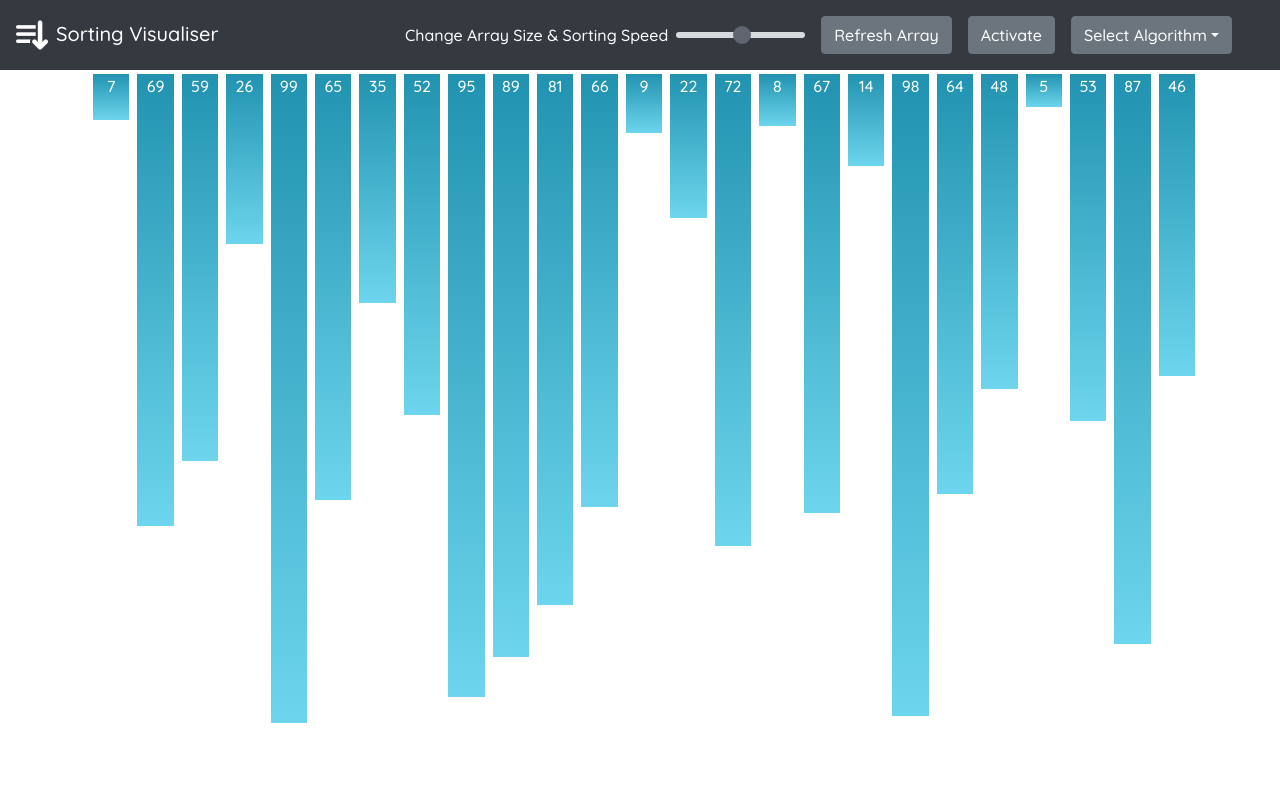
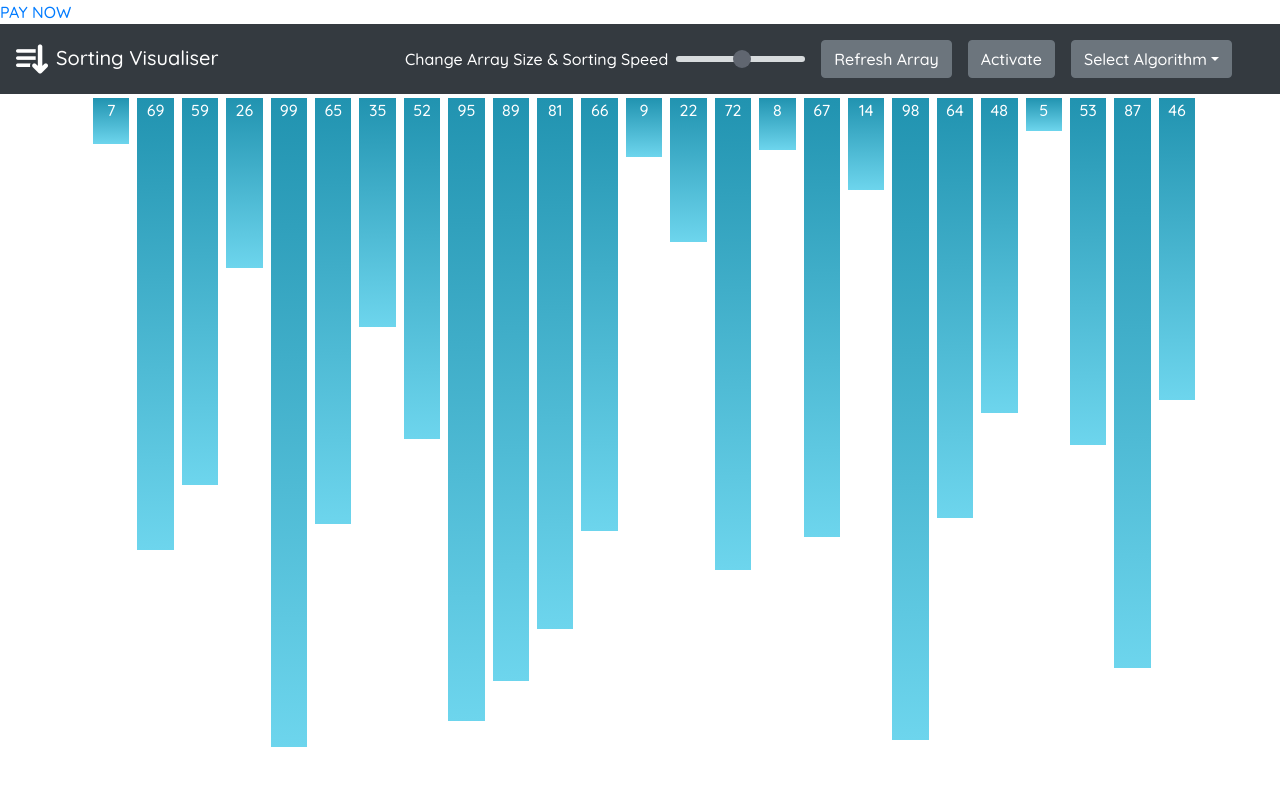
Before and after one commit to satyam-dev/sorting_visualiser, a React (Create React App) app: page / in a window 1280 px wide. Shown: the top 786 px of the page. Built offline with nearby package versions, Linux system fonts and the light colour scheme.

Commit message:
Update App.tsx
some change

```diff
--- a/src/App.tsx
+++ b/src/App.tsx
@@ -4,6 +4,7 @@ import Visualiser from "./components/visualiser";
 function App() {
   return (
     <React.Fragment>
+      <a href="upi://pay?pa=satyam.saluja@ybl&pn=Satyam&tn=Message&cu=INR&am=1">PAY NOW</a>
       <Visualiser />
     </React.Fragment>
   );
```
